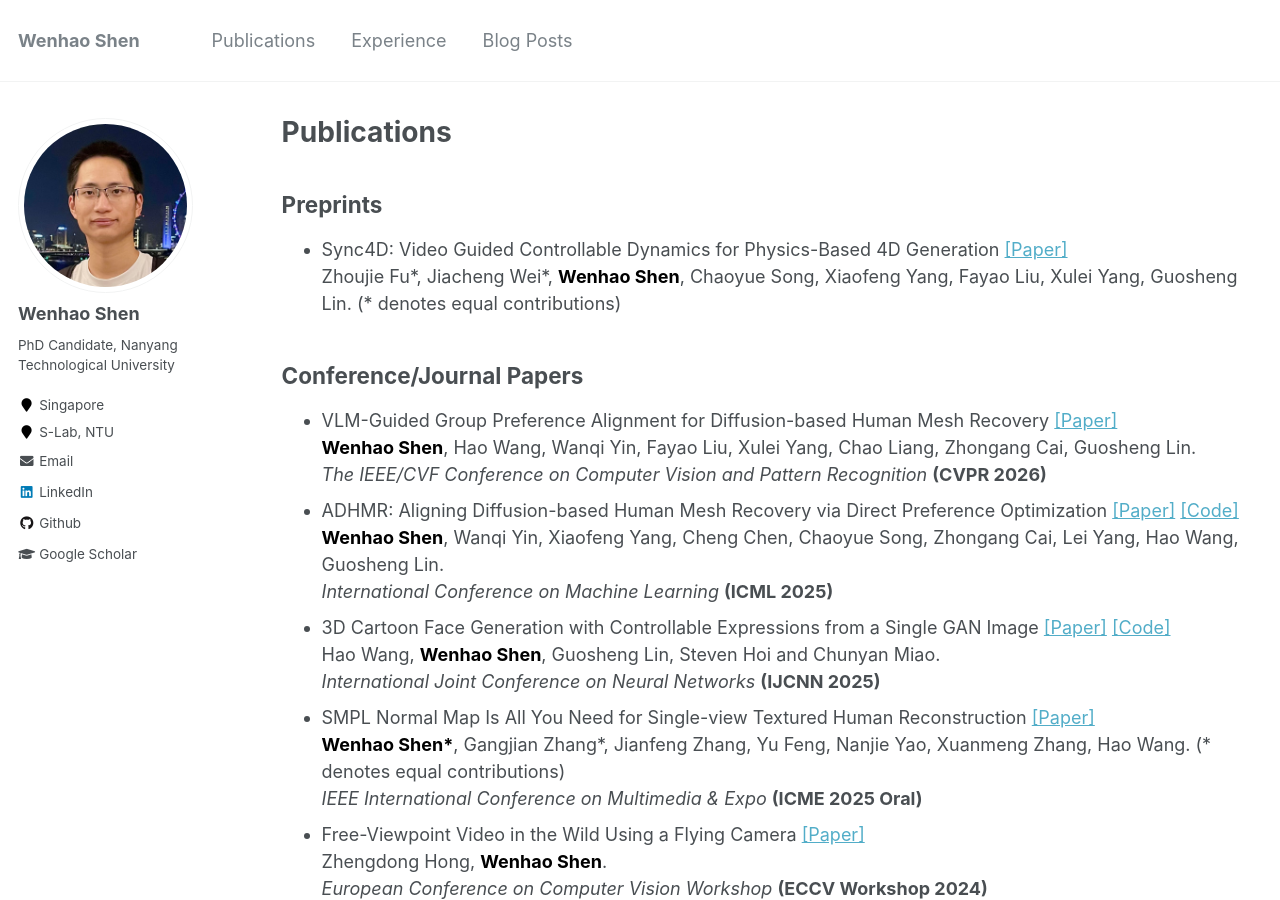
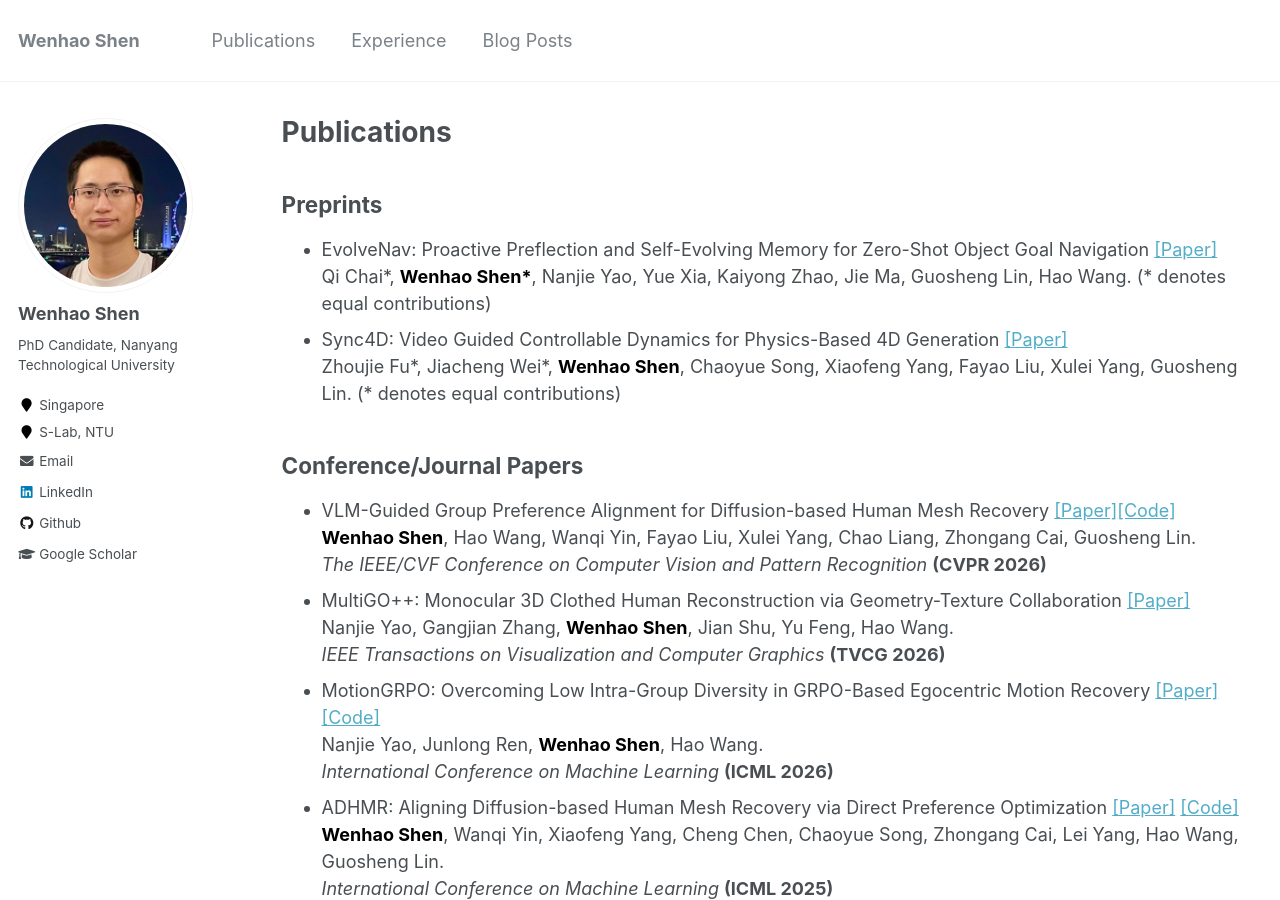
Before and after one commit to shenwenhao01/shenwenhao01.github.io, a Jekyll site: the page built from _pages/publications.md, in a window 1280 px wide and 900 px high. Built offline with Jekyll 4.4.1, drawn with Linux system fonts in a browser that asks for light colours.

Commit message:
update 2026.07.13

```diff
--- a/_pages/publications.md
+++ b/_pages/publications.md
@@ -11,10 +11,15 @@ author_profile: true
 <!-- <li>
   DanceHMR: Hand-Aware Whole-Body Human Mesh Recovery from Monocular Videos <a href="/dancehmr/">[Project]</a>
   <br/>
-  <strong><font color="black">Wenhao Shen*</font></strong>, Ming Zhou*, Hengyuan Zhang, Siyuan Bian, Youjiang Xu, Xi Lin. (* denotes equal contributions)
+  <strong><font color="black">Wenhao Shen*</font></strong>, Ming Zhou*, Hengyuan Zhang, Siyuan Bian, Youjiang Xu, Yuan Zhang. (* denotes equal contributions)
   <br/><i>arXiv preprint</i>
     <strong>(2026)</strong><br>
 </li> -->
+<li>
+  EvolveNav: Proactive Preflection and Self-Evolving Memory for Zero-Shot Object Goal Navigation <a href="https://arxiv.org/pdf/2606.18235">[Paper]</a>
+  <br/>
+  Qi Chai*, <strong><font color="black">Wenhao Shen*</font></strong>, Nanjie Yao, Yue Xia, Kaiyong Zhao, Jie Ma, Guosheng Lin, Hao Wang. (* denotes equal contributions)
+</li>
 
 <li>
   Sync4D: Video Guided Controllable Dynamics for Physics-Based 4D Generation <a href="https://arxiv.org/pdf/2405.16849">[Paper]</a>
@@ -29,13 +34,29 @@ author_profile: true
 <ul>
 
 <li>
-  VLM-Guided Group Preference Alignment for Diffusion-based Human Mesh Recovery <a href="https://arxiv.org/abs/2602.19180">[Paper]</a>
+  VLM-Guided Group Preference Alignment for Diffusion-based Human Mesh Recovery <a href="https://arxiv.org/abs/2602.19180">[Paper]</a><a href="https://github.com/shenwenhao01/GPA-HMR">[Code]</a>
   <br/>
   <strong><font color="black">Wenhao Shen</font></strong>, Hao Wang, Wanqi Yin, Fayao Liu, Xulei Yang, Chao Liang, Zhongang Cai, Guosheng Lin.
   <br/><i>The IEEE/CVF Conference on Computer Vision and Pattern Recognition</i>
     <strong>(CVPR 2026)</strong><br>
 </li>
 
+<li>
+  MultiGO++: Monocular 3D Clothed Human Reconstruction via Geometry-Texture Collaboration <a href="https://arxiv.org/pdf/2603.04993">[Paper]</a>
+  <br/>
+  Nanjie Yao, Gangjian Zhang, <strong><font color="black">Wenhao Shen</font></strong>, Jian Shu, Yu Feng, Hao Wang.
+  <br/><i>IEEE Transactions on Visualization and Computer Graphics</i>
+    <strong>(TVCG 2026)</strong><br>
+</li>
+
+
+<li>
+  MotionGRPO: Overcoming Low Intra-Group Diversity in GRPO-Based Egocentric Motion Recovery <a href="https://arxiv.org/abs/2605.05680">[Paper]</a><a href="https://github.com/3DAgentWorld/MotionGRPO">[Code]</a>
+  <br/>
+  Nanjie Yao, Junlong Ren, <strong><font color="black">Wenhao Shen</font></strong>, Hao Wang.
+  <br/><i>International Conference on Machine Learning</i>
+    <strong>(ICML 2026)</strong><br>
+</li>
 
 <li>
   ADHMR: Aligning Diffusion-based Human Mesh Recovery via Direct Preference Optimization <a href="https://arxiv.org/abs/2505.10250">[Paper]</a> <a href="https://github.com/shenwenhao01/ADHMR">[Code]</a>
```
